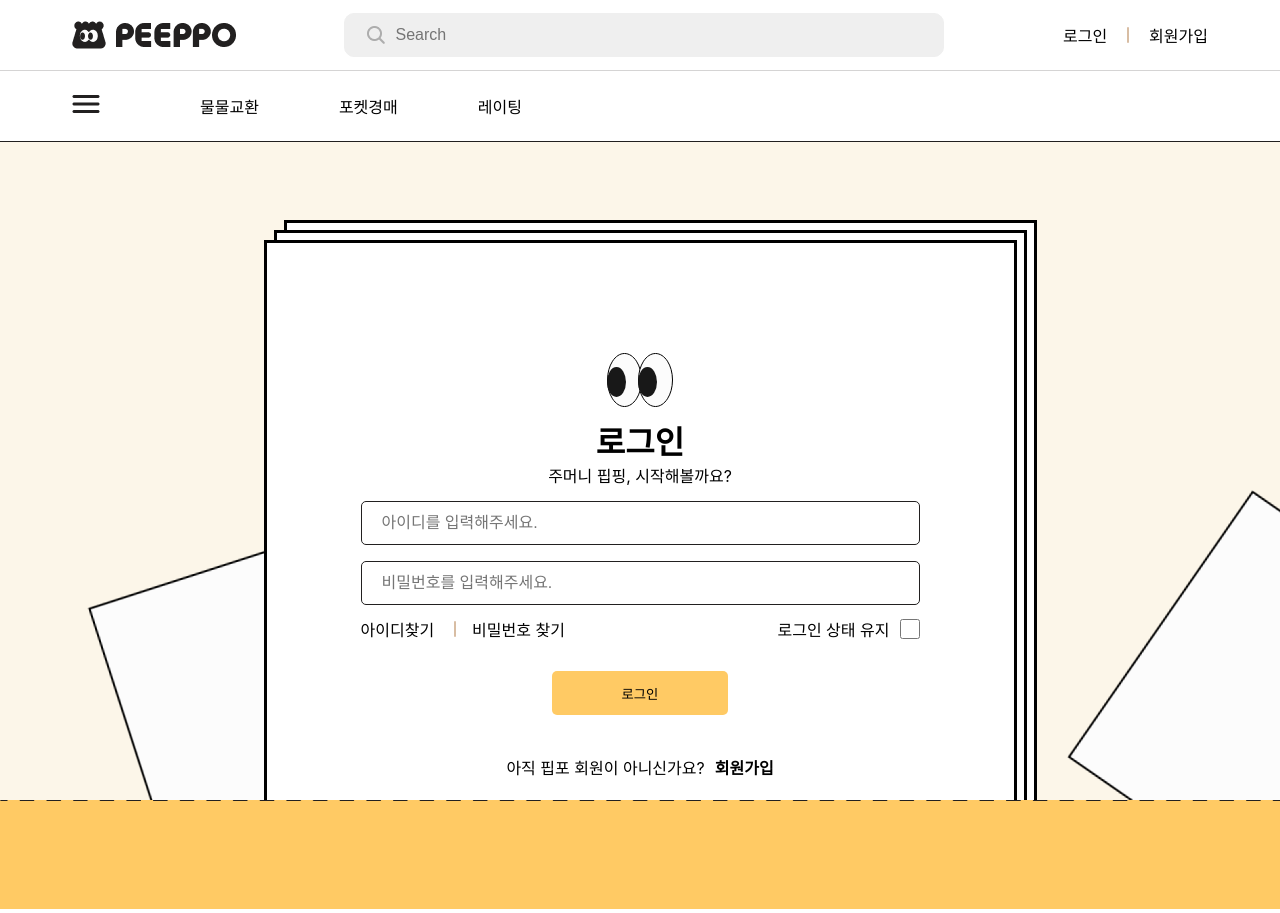
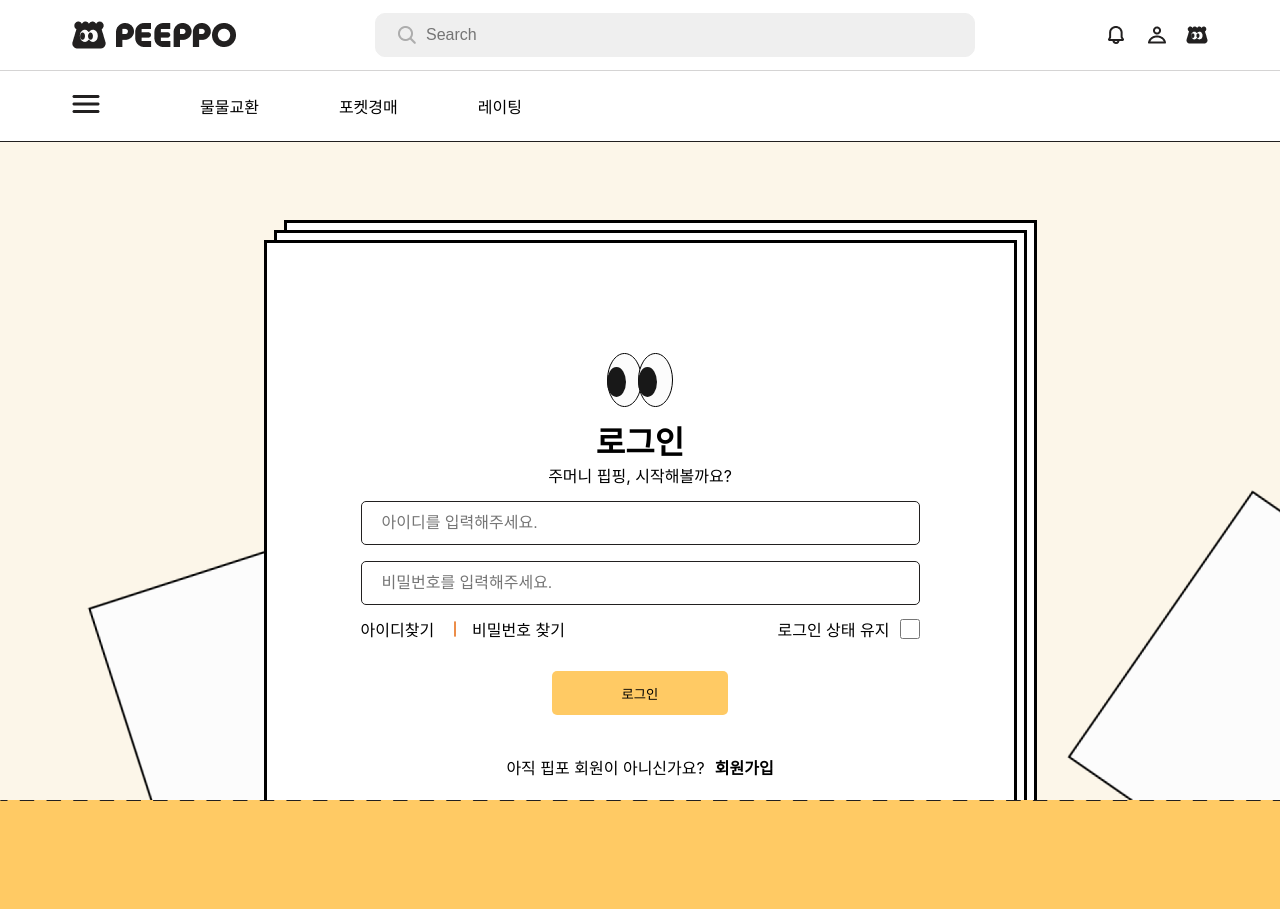
Before and after one commit to ffinal4/front-end, a React (Create React App) app: page /login in a window 1280 px wide. Shown: the top 913 px of the page. Built offline with nearby package versions, Linux system fonts and the light colour scheme; no server answers; a web font is replaced by a local one.

Commit message:
PEEP-33 <Feat : Header 마이페이지 연결>

```diff
--- a/src/components/common/Header.tsx
+++ b/src/components/common/Header.tsx
@@ -16,6 +16,7 @@ const Header = () => {
   // useEffect(() => {
   //   let localStorage =
   // });
+
   return (
     <HeaderLayout>
       <HeaderoutContainer>
@@ -30,7 +31,7 @@ const Header = () => {
             </SearchButton>
             <SearchInput type="search" placeholder="Search" />
           </InputContainer>
-          {!isLogIn ? (
+          {isLogIn ? (
             <LinkContainer>
               <LoginLink
                 onClick={() => {
@@ -47,7 +48,12 @@ const Header = () => {
           ) : (
             <IconContainer>
               <Alarm src={alarm} />
-              <Mypage src={mypage} />
+              <Mypage
+                src={mypage}
+                onClick={() => {
+                  navigate("/mypage");
+                }}
+              />
               <Peeppo src={peeppo} />
             </IconContainer>
           )}
@@ -103,6 +109,7 @@ const Logo = styled.img`
 const LogoTitle = styled.img``;
 
 export const BoxContainer = styled.div`
+  border: 1px solid #ec8d49;
   width: 2px;
   height: 16px;
   background-color: #d8bda3;
```
